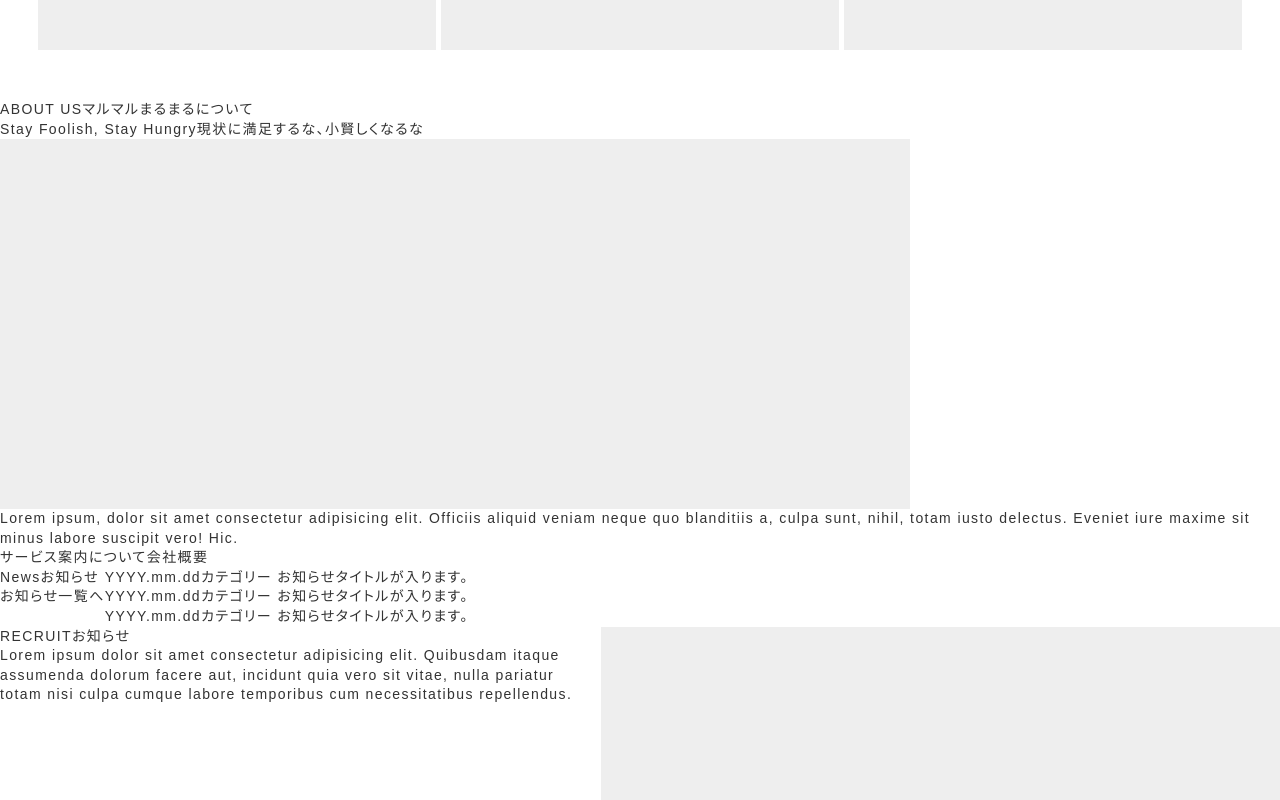
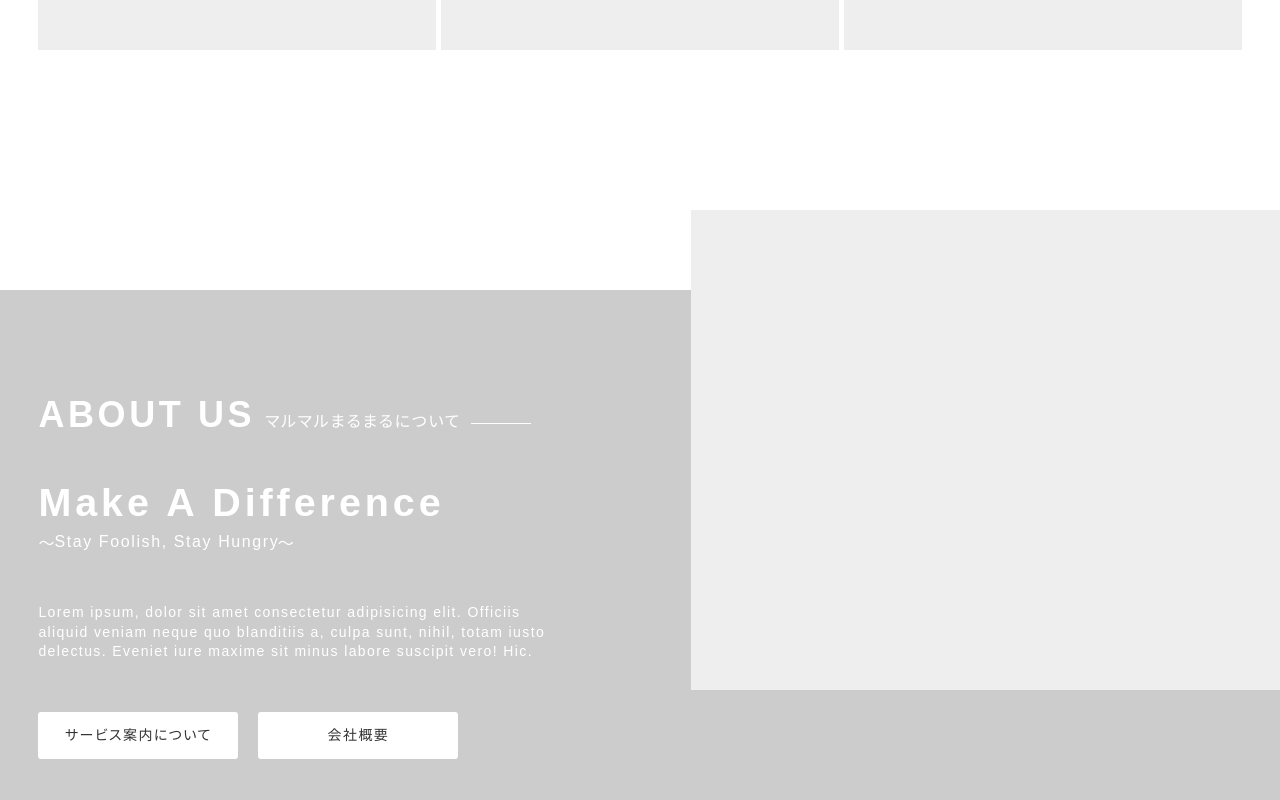
Before and after one commit to zuzuta22/hp-template--vue3, a Vue app: page / in a window 1280 px wide. Shown: the part 3480-4280 px from the top of the page. Built offline with nearby package versions, Linux system fonts and the light colour scheme.

Commit message:
HomeAboutUsコンポーネントにCSS追加

```diff
--- a/src/assets/sass/foundation/_base.scss
+++ b/src/assets/sass/foundation/_base.scss
@@ -14,8 +14,8 @@ body {
   margin: auto;
 
   & * {
-      font-feature-settings: "palt";
-      letter-spacing: .1em;
+    font-feature-settings: "palt";
+    letter-spacing: .1em;
   }
 }
 
--- a/src/assets/sass/foundation/_property.scss
+++ b/src/assets/sass/foundation/_property.scss
@@ -32,8 +32,9 @@
   // shades - generated using chroma.js - 12 steps
   --black: #1d1d21;
   --gray-10: #2e2e31;
+  --gray-8: #ccc;
+  --gray-7: #7b7a7d;
   --gray-6: #555;
-  --gray-6: #7b7a7d;
   --gray-5: #f5f5f5;
   --gray-4: #a5a5a6;
   --gray-3: #bbbbbc;
--- a/src/assets/sass/foundation/_tilte.scss
+++ b/src/assets/sass/foundation/_tilte.scss
@@ -108,7 +108,11 @@
   }
 
   &--white {
-      color: var(--color-above-dark);
+    color: var(--color-above-dark);
+    &::after {
+        background-color: var(--color-above-dark);
+    }
+
   }
 }
 
--- a/src/assets/sass/obj-component/_c-button.scss
+++ b/src/assets/sass/obj-component/_c-button.scss
@@ -6,4 +6,10 @@
   text-align: center;
   padding: 1em;
   position: relative;
+
+  &--white {
+    background: var(--color-above-dark);
+    border: none;
+    color: var(--color-base);
+  }
 }
--- a/src/assets/sass/obj-component/_c-section.scss
+++ b/src/assets/sass/obj-component/_c-section.scss
@@ -2,9 +2,15 @@
 
 .c-section {
   padding: 50px 2vw;
+
   &--secondary {
     background: var(--gray-5);
   }
+
+  &--third {
+    background: var(--gray-8);
+  }
+
   @include g.mq-up(m) {
     padding: 50px 3vw;
   }
--- a/src/project/home/HomeAboutUs.vue
+++ b/src/project/home/HomeAboutUs.vue
@@ -2,20 +2,89 @@
 </script>
 
 <template>
-  <section>
-    <hgroup>
-      <h2>ABOUT US<span>マルマルまるまるについて</span></h2>
-      <h3>Stay Foolish, Stay Hungry<span>現状に満足するな、小賢しくなるな</span></h3>
-    </hgroup>
-    <img src="/img/placehold.png" alt="" width="910" height="480">
-    <p>Lorem ipsum, dolor sit amet consectetur adipisicing elit. Officiis aliquid veniam neque quo blanditiis a, culpa sunt, nihil, totam iusto delectus. Eveniet iure maxime sit minus labore suscipit vero! Hic.</p>
-    <div>
+  <section class="p-home-about-us c-section c-section--third">
+    <div class="p-home-about-us__inner">
+      <hgroup class="p-home-about-us__title-wrap">
+        <h2 class="title-2 title-2--white">ABOUT US<span class="title-2__ja">マルマルまるまるについて</span></h2>
+        <h3 class="p-home-about-us__catch">Make A Difference</h3>
+        <div class="p-home-about-us__catch-sub"><span>Stay Foolish, Stay Hungry</span></div>
+      </hgroup>
+      <p>Lorem ipsum, dolor sit amet consectetur adipisicing elit. Officiis aliquid veniam neque quo blanditiis a, culpa sunt, nihil, totam iusto delectus. Eveniet iure maxime sit minus labore suscipit vero! Hic.</p>
+      <img src="/img/placehold.png" alt="" width="910" height="480" class="p-home-about-us__cover">
+    </div>
+    <div class="p-home-about-us__btn-wrap">
       <!-- TODO: リンクボタンは共通パーツとしてcomponetsとして実行して表示名とURLはpropで渡す -->
-      <a href="">サービス案内について</a>
-      <a href="">会社概要</a>
+      <a href="#" class="c-button c-button--white">サービス案内について</a>
+      <a href="#" class="c-button c-button--white">会社概要</a>
     </div>
   </section>
 </template>
 
 <style scoped lang="scss">
+.p-home-about-us {
+  position: relative;
+
+  @include mq-up(m) {
+    margin-top: 190px;
+  }
+
+  &__inner {
+    color: var(--color-above-dark);
+    @include mq-up(m) {
+      width: 530px;
+    }
+  }
+
+  &__title-wrap {
+    padding: 20px 0 30px;
+    @include mq-up(m) {
+      padding: 50px 0;
+    }
+  }
+  &__catch {
+    font-size: clamp(30px, 3.083vw, 48px);
+    font-weight: 700;
+  }
+  &__catch-sub span {
+    font-size: 16px;
+    font-weight: 500;
+    padding: 0 1em;
+    position: relative;
+
+    &::before,
+    &::after {
+      content: '〜';
+      position: absolute;
+      top: 0;
+      bottom: 0;
+    }
+
+    &::before {
+      left: 0;
+    }
+    &::after {
+      right: 0;
+    }
+  }
+  &__cover {
+    display: block;
+    margin: 30px auto 0;
+    @include mq-up(m) {
+      margin-bottom: 0;
+      object-fit: cover;
+      position: absolute;
+      top: -110px;
+      right: 0;
+      max-width: 46vw;
+      min-height: 480px;
+    }
+  }
+  &__btn-wrap {
+    display: flex;
+      justify-content: flex-start;
+      flex-wrap: wrap;
+      gap: 20px;
+    padding: 50px 0 40px;
+  }
+}
 </style>
--- a/src/project/home/HomeGallary.vue
+++ b/src/project/home/HomeGallery.vue
@@ -3,10 +3,10 @@
 </script>
 
 <template>
-  <section class="p-home-gallary c-section">
+  <section class="p-home-gallery c-section">
     <h2 class="title-2">Gallary<span class="title-2__ja">ギャラリー</span></h2>
     <p>Lorem ipsum dolor, sit amet consectetur adipisicing elit. Nihil quia ipsam fugiat soluta saepe voluptatibus illum dicta nulla libero sit?<br>Quos reprehenderit veniam alias beatae quod, iusto consequuntur fuga saepe.</p>
-    <ul class="p-home-gallary__panel">
+    <ul class="p-home-gallery__panel">
       <li><img src="/img/placehold.png" alt="" width="485" height="240"></li>
       <li><img src="/img/placehold.png" alt="" width="485" height="240"></li>
       <li><img src="/img/placehold.png" alt="" width="485" height="240"></li>
@@ -19,7 +19,7 @@
 </template>
 
 <style scoped lang="scss">
-  .p-home-gallary {
+  .p-home-gallery {
 
     &__panel {
       display: flex;
--- a/src/views/HomeView.vue
+++ b/src/views/HomeView.vue
@@ -3,7 +3,7 @@ import HomeTopCarousel from '../project/home/HomeTopCarousel.vue'
 import HomeLatest from '../project/home/HomeLatest.vue'
 import HomeService from '../project/home/HomeService.vue'
 import HomeNewItem from '../project/home/HomeNewItem.vue'
-import HomeGallary from '../project/home/HomeGallary.vue'
+import HomeGallery from '../project/home/HomeGallery.vue'
 import HomeAboutUs from '../project/home/HomeAboutUs.vue'
 import HomeNews from '../project/home/HomeNews.vue'
 import HomeRecruit from '../project/home/HomeRecruit.vue'
@@ -14,7 +14,7 @@ import HomeRecruit from '../project/home/HomeRecruit.vue'
   <HomeLatest />
   <HomeService />
   <HomeNewItem />
-  <HomeGallary />
+  <HomeGallery />
   <HomeAboutUs />
   <HomeNews />
   <HomeRecruit />
```
Also changed, not shown: src/assets/sass/global/_variables.scss (indentation only).
